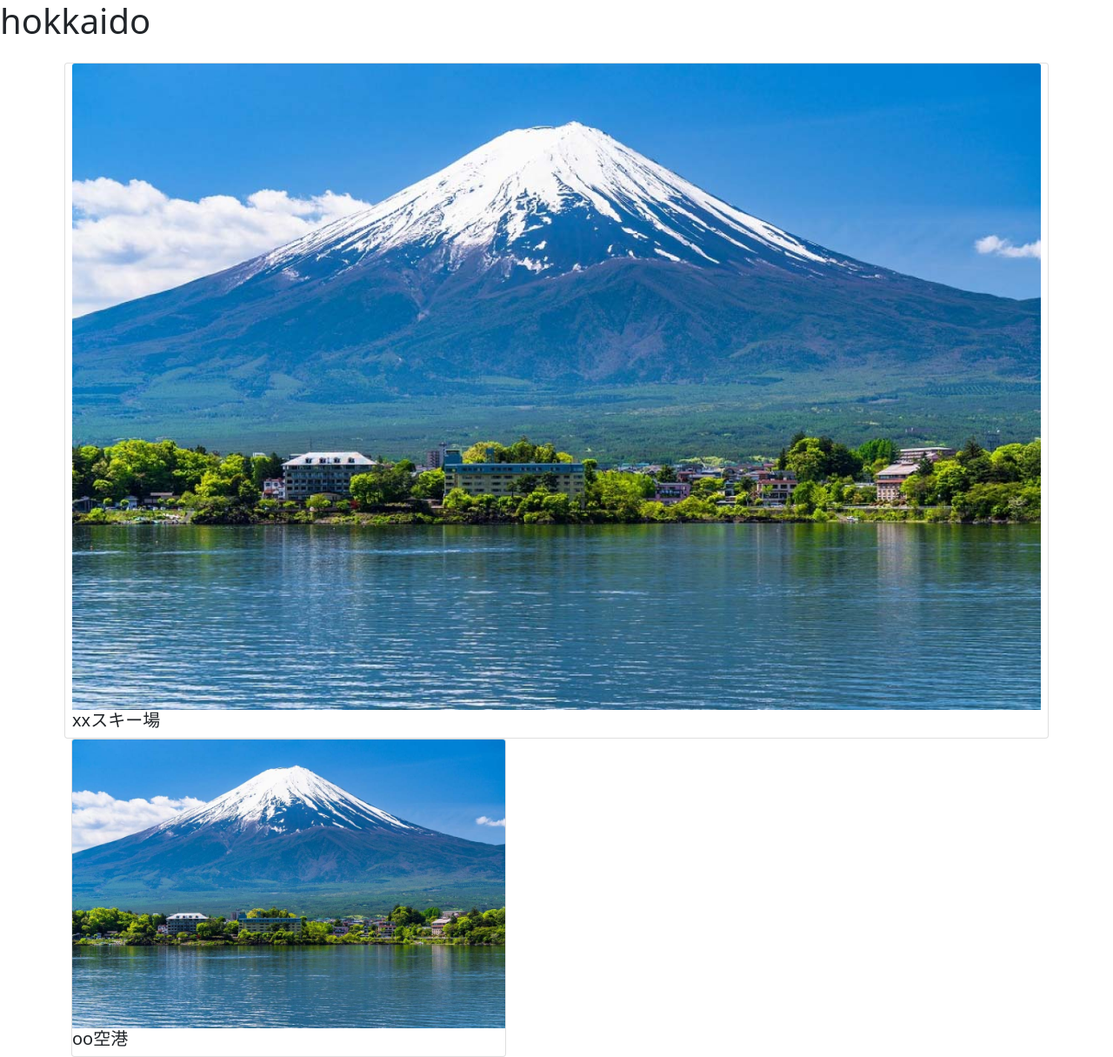
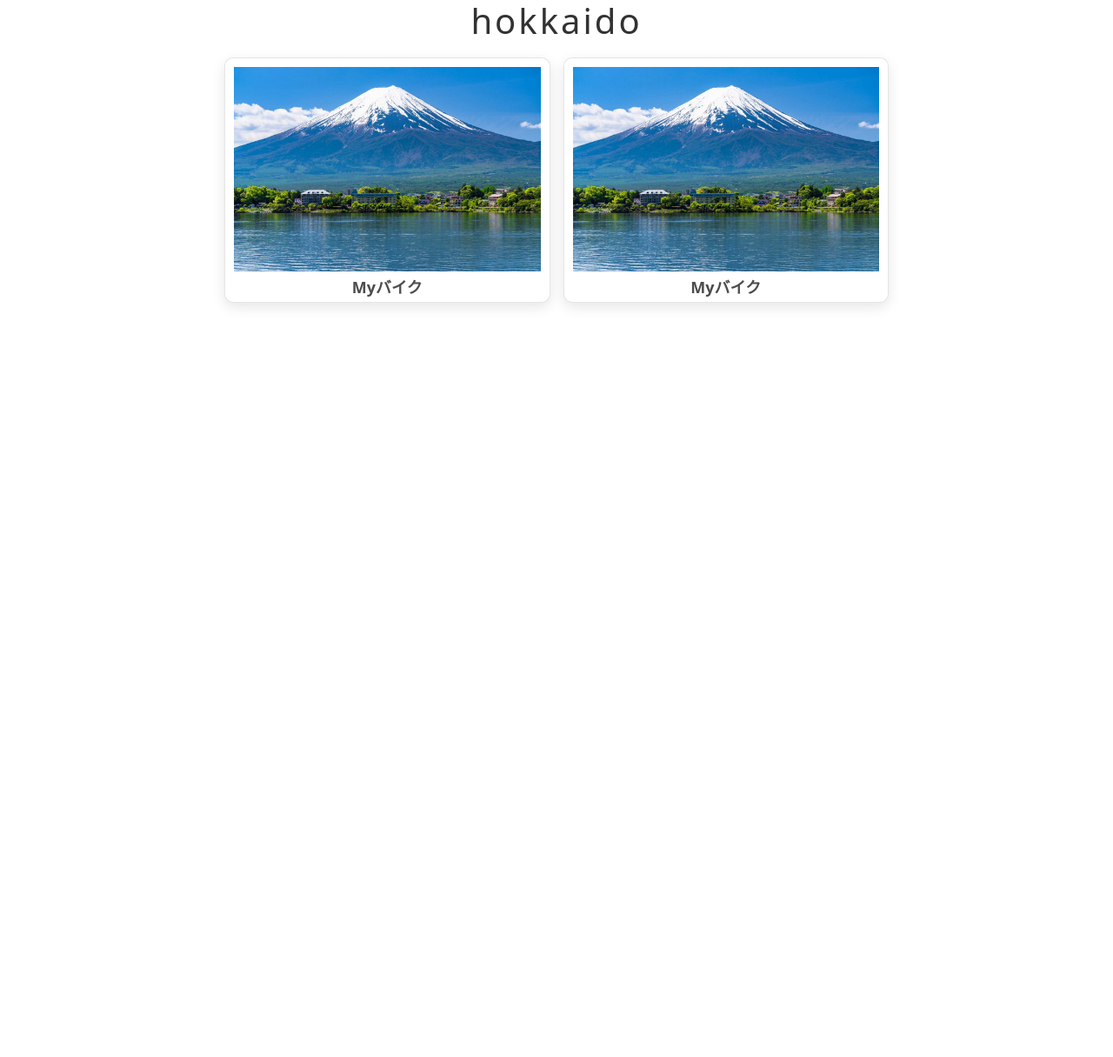
Before and after one commit to 2021AIT-OOP2-G08/image-management, a Flask app: page /view?pref=hokkaido in a window 1280 px wide. Shown: the whole page at 87% size. After the commit the page ends 353 px from the top, so only its background shows below. Run offline with Flask 2, Linux system fonts and the light colour scheme.

Commit message:
見た目の改善

```diff
--- a/static/imagelist.css
+++ b/static/imagelist.css
@@ -1,11 +1,106 @@
-div.pic_frame {
-    display: inline-block;
+@charset "utf-8";
+
+body{
+    background-color: rgb(254,254,254);
+}
+
+h1{
+    font-size: 40px;
+    font-weight: 500;
+    color:rgb(50,50,50);
+    margin-top: 2px;
+    margin-bottom: 0px;
     text-align: center;
-  }
-.card {
-    width: 500px;
-    margin: 0px;
+    letter-spacing: 3px;
 }
-.card-body{
+
+.image-container{
+    display: flex;
+    flex-wrap: wrap;
+    gap:15px;
+    justify-content: center;
+    padding: 10px;
+}
+
+.image-container .panel{
+    background-color: #fff;
+    height: 282px;
+    border:1px solid rgba(0,0,0,0.1);
+    border-radius: 10px;
+    box-shadow: 0 5px 15px rgba(0,0,0,0.1);
+    /* padding-bottom: 30px; */
+}
+
+.image-container .panel .title{
+    font-size: 18px;
+    font-weight: 600;
+    text-align: top;
+    padding: 0;
+    color: rgba(0,0,0,0.7);
     text-align: center;
+    text-transform: capitalize;
 }
+
+.image-container .panel .image{
+    height: 250px;
+    /* width: 350px; */
+    border-top:10px solid #fff;
+    border-left:10px solid #fff;
+    border-right:10px solid #fff;
+    border-bottom:5px solid #fff;
+    border-radius: 10px;
+    /* box-shadow: 0 5px 15px rgba(0,0,0,0.1); */
+    overflow:hidden;
+    cursor:pointer;
+}
+
+.image-container .panel .image img{
+    height: 100%;
+    width: 100%;
+    object-fit: cover;
+    transition: 0.2s linear;
+}
+
+.image-container .panel .image:hover img{
+    transform: scale(1.1);
+}
+
+.popup-image{
+    position: fixed;
+    top:0;
+    left:0;
+    background:rgba(0,0,0,0.8);
+    height: 100%;
+    width: 100%;
+    z-index: 100;
+    display: none;
+}
+
+.popup-image span{
+    position: absolute;
+    top:0;
+    right:10px;
+    font-size: 40px;
+    font-weight: bolder;
+    color: #fff;
+    cursor: pointer;
+    z-index: 100;
+}
+
+/* ポップアップする画像について */
+.popup-image img{
+    position: absolute;
+    top:50%;
+    left:50%;
+    transform: translate(-50%, -50%);
+    border:5px solid #fff;
+    border-radius: 5px;
+    height: 700px;
+    object-fit: cover;
+}
+
+@media (max-width:768px){
+    .popup-image img{
+        width:95%;
+    }
+}
--- a/templates/imagelist.html
+++ b/templates/imagelist.html
@@ -14,7 +14,7 @@
 <body>
     <h1 class="title">{{ prefecture }}</h1>
 
-    <div class="container">
+    <!-- <div class="container">
         <div class="row g-3">
             {% for e in data: %}
                 <div class="col-12 col-md-6 col-lg-4"></div>
@@ -24,35 +24,40 @@
                     </div>
                 </div>
             {% endfor %}
+        </div>
+    </div> -->
 
-            <!-- <div class="col-12 col-md-6 col-lg-4">
-                <div class="card">
-                    <img src="images/IMG_2978.jpg" class="card-img-top" alt="">
-                    <div class="card-body">
-                        <h5 class="card-title">小便小僧</h5>
-                    </div>
-                </div>
-            </div> -->
-            <!--
-            <div class="col-12 col-md-6 col-lg-4">
-                <div class="card">
-                    <img src="./images/IMG_2992.jpg" class="card-img-top" alt="">
-                    <div class="card-body">
-                        <h5 class="card-title">軸サー1</h5>
-                    </div>
-                </div>
-            </div>
-            <div class="col-12 col-md-6 col-lg-4">
-                <div class="card">
-                    <img src="./images/IMG_2993.jpg" class="card-img-top" alt="">
-                    <div class="card-body">
-                        <h5 class="card-title">軸サー2</h5>
-                    </div>
-                </div>
-            </div> -->
+    <div class="image-container">
+        {% for e in data: %}
+        <div class="panel">
+            <div class="image"><img src={{ url_for('static', filename=e["path"]) }} height="300" alt=""></div>
+            <div class="title">myバイク</div>
         </div>
+        {% endfor %}
     </div>
 
-    </table>
+    <div class="popup-image">
+        <span>&times;</span>
+        <img src="images/IMG_2993.jpg" height="500" alt="">
+    </div>
+
+    <script>
+        document.querySelectorAll('.image-container img').forEach(image =>{
+            image.onclick = () =>{
+                document.querySelector('.popup-image').style.display = 'block';
+                document.querySelector('.popup-image img').src = image.getAttribute('src');
+            }
+        });
+
+        // Xがクリックされたらポップアップが消える処理
+        document.querySelector('.popup-image span').onclick = () => {
+            document.querySelector('.popup-image').style.display = 'none';
+        }
+        // document.querySelector('.popup-image').onclick() = () => {
+        //     document.querySelector('.popup-image').style.display = 'none';
+        // }
+    </script>
+
+
 </body>
 </html>
```
